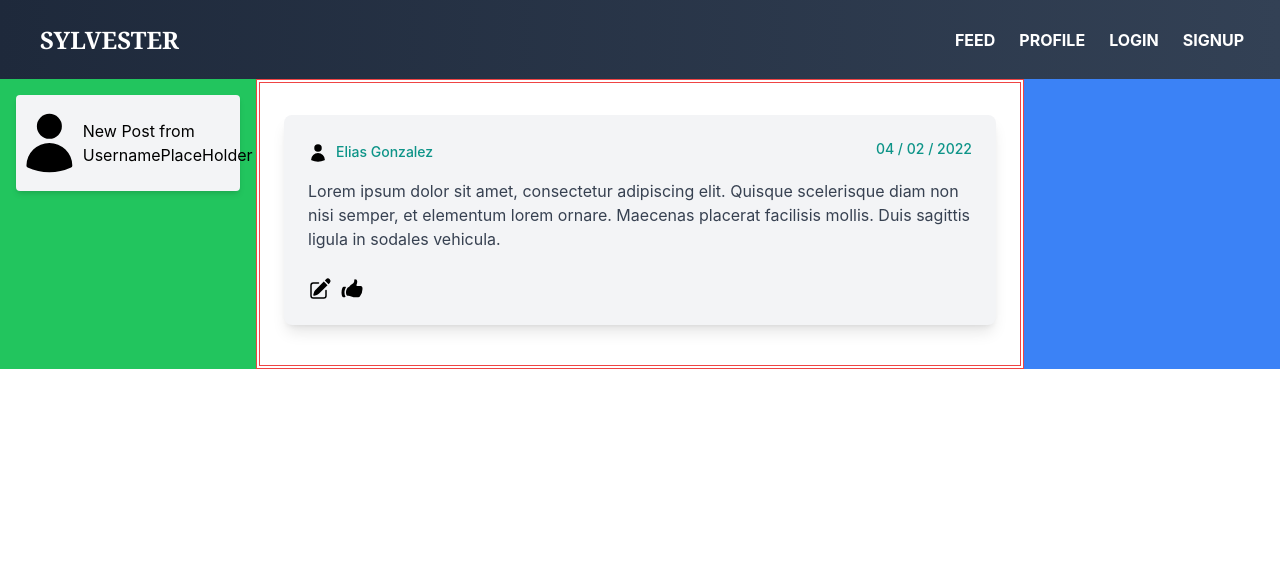
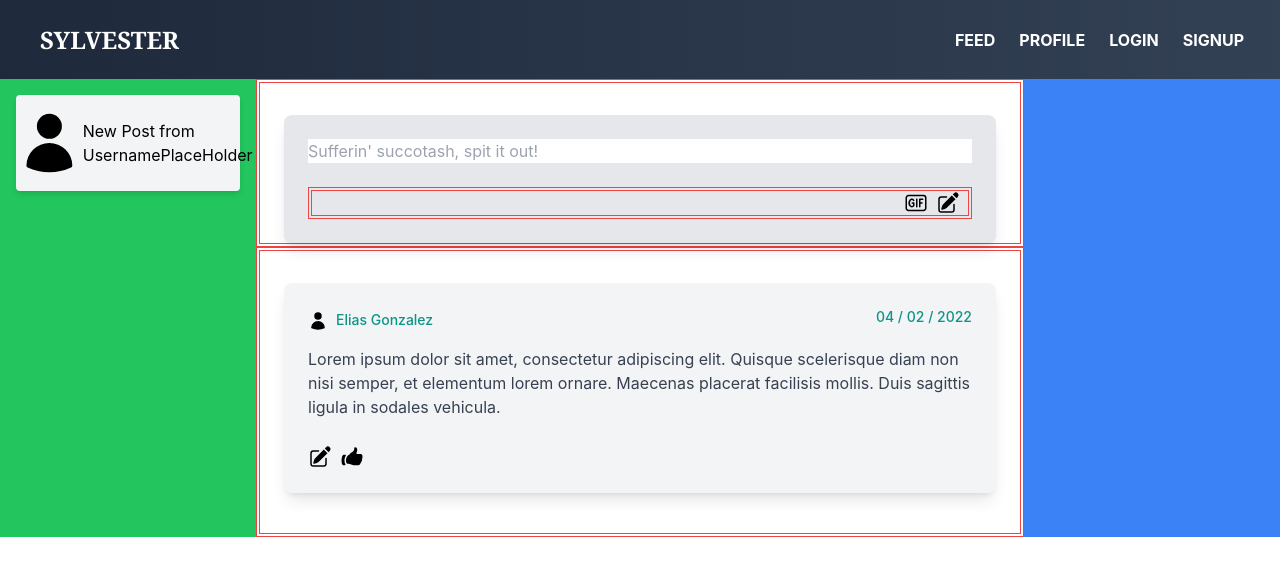
Before and after one commit to Michael-Robertson2/PrimaryKeys-P2-Frontend, a React (Create React App) app in the folder my-app/: page /feed in a window 1280 px wide. Shown: the top 576 px of the page. Built offline with nearby package versions, Linux system fonts and the light colour scheme.

Commit message:
Basics the stub for how posting looks

```diff
--- a/my-app/src/pages/FeedPage.tsx
+++ b/my-app/src/pages/FeedPage.tsx
@@ -1,7 +1,25 @@
+import { GifIcon } from '@heroicons/react/24/outline'
+import { PencilSquareIcon } from '@heroicons/react/24/solid'
+
 import Post from "../components/Post";
 
-function FeedPage(){
+function FeedPage() {
     return (
+        <div>
+            {/* Creating Post */}
+            <div className="flex flex-col items-center border-double border-4 border-red-500">
+                <div className="md:flex flex-start pt-8 w-full">
+                    <div className="block p-6 rounded-lg shadow-lg bg-gray-200  ml-6 mr-6 w-full">
+                        <input className="text-gray-700 mb-6 h-100 w-full" placeholder="Sufferin' succotash, spit it out!"></input>
+                        <div className="border-double border-4 border-red-500 flex justify-end">
+                            <GifIcon className="h-6 pr-2 hover:opacity-40 transition duration-150 ease-in-out" />
+                            <PencilSquareIcon className="h-6 pr-2 hover:opacity-40 transition duration-150 ease-in-out" />
+                        </div>
+                    </div>
+                </div>
+            </div>
+
+            { /* Feed */ }
             <div className="flex flex-col items-center border-double border-4 border-red-500">
                 <Post id="ANYTHING GOES"
                         name="Elias Gonzalez"
@@ -9,6 +27,7 @@ function FeedPage(){
                         date="04 / 02 / 2022"
                         message="Lorem ipsum dolor sit amet, consectetur adipiscing elit. Quisque scelerisque diam non nisi semper, et elementum lorem ornare. Maecenas placerat facilisis mollis. Duis sagittis ligula in sodales vehicula."/>
             </div>
+        </div>
     );
 }
 
```
Lines whose indentation alone changed are shown as unchanged.
